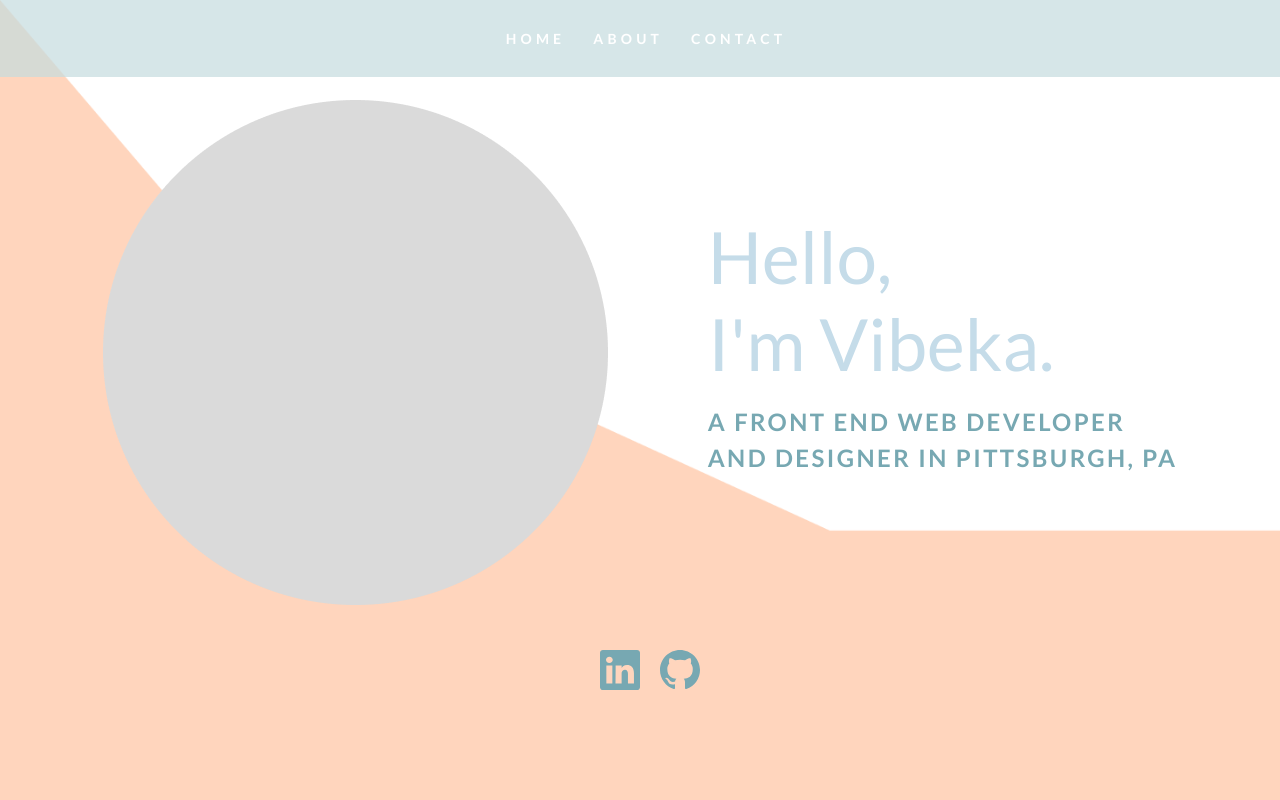
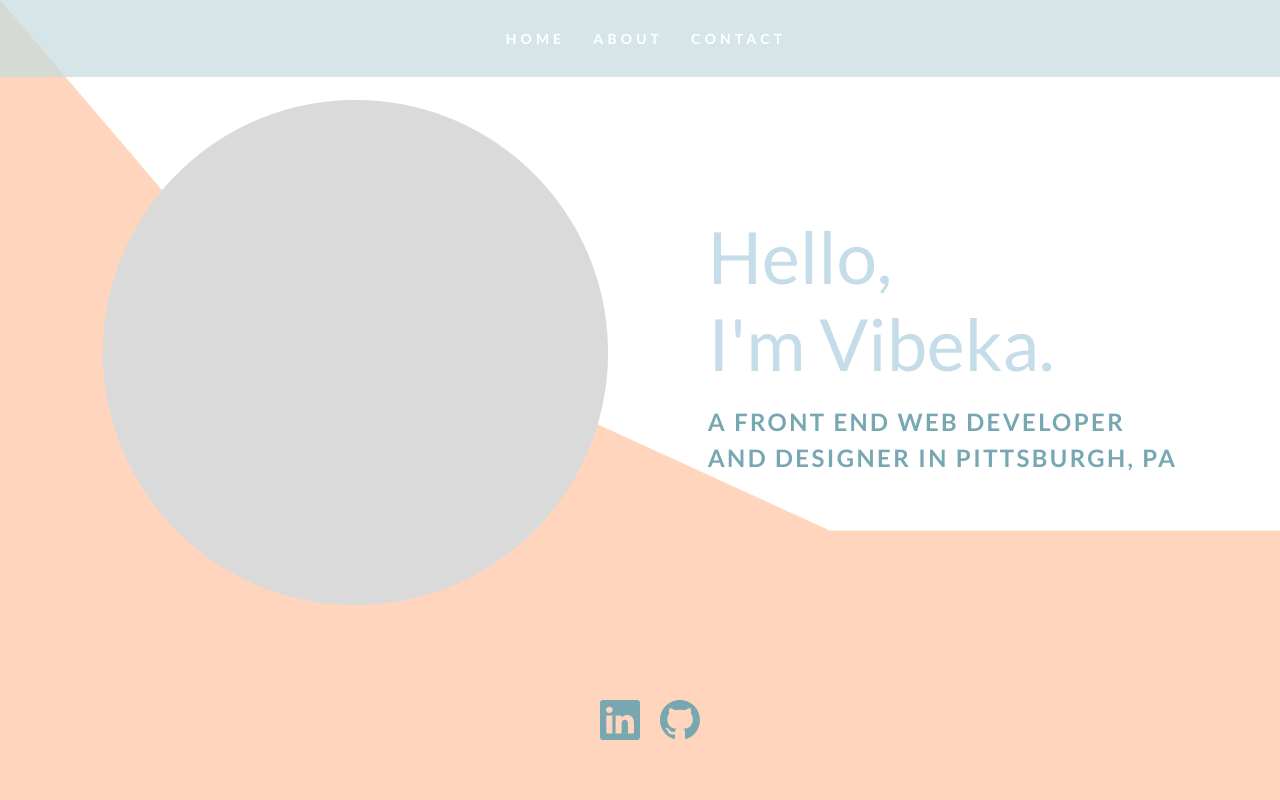
Before and after one commit to vzm5/vzm5.github.io, a plain HTML site: page index.html in a window 1280 px wide. Drawn offline with nearby package versions, Linux system fonts and the light colour scheme.

Commit message:
Repair footer but remove some responsive features

```diff
--- a/index.html
+++ b/index.html
@@ -38,16 +38,14 @@
     </div>
 
     <!--Footer-->
-    <footer class="footer fixed-bottom">
+    <div class="socials">
         <a href="http://linkedin.com/in/vzm5"> <svg xmlns="http://www.w3.org/2000/svg" width="40" height="40" fill="#77A8B2" class="bi bi-linkedin" viewBox="0 0 16 16">
             <path d="M0 1.146C0 .513.526 0 1.175 0h13.65C15.474 0 16 .513 16 1.146v13.708c0 .633-.526 1.146-1.175 1.146H1.175C.526 16 0 15.487 0 14.854V1.146zm4.943 12.248V6.169H2.542v7.225h2.401zm-1.2-8.212c.837 0 1.358-.554 1.358-1.248-.015-.709-.52-1.248-1.342-1.248-.822 0-1.359.54-1.359 1.248 0 .694.521 1.248 1.327 1.248h.016zm4.908 8.212V9.359c0-.216.016-.432.08-.586.173-.431.568-.878 1.232-.878.869 0 1.216.662 1.216 1.634v3.865h2.401V9.25c0-2.22-1.184-3.252-2.764-3.252-1.274 0-1.845.7-2.165 1.193v.025h-.016a5.54 5.54 0 0 1 .016-.025V6.169h-2.4c.03.678 0 7.225 0 7.225h2.4z"/>
         </svg></a>
            <a href="http://github.com/vzm5"> <svg xmlns="http://www.w3.org/2000/svg" width="40" height="40" fill="#77A8B2" class="bi bi-github" viewBox="0 0 16 16">
             <path d="M8 0C3.58 0 0 3.58 0 8c0 3.54 2.29 6.53 5.47 7.59.4.07.55-.17.55-.38 0-.19-.01-.82-.01-1.49-2.01.37-2.53-.49-2.69-.94-.09-.23-.48-.94-.82-1.13-.28-.15-.68-.52-.01-.53.63-.01 1.08.58 1.23.82.72 1.21 1.87.87 2.33.66.07-.52.28-.87.51-1.07-1.78-.2-3.64-.89-3.64-3.95 0-.87.31-1.59.82-2.15-.08-.2-.36-1.02.08-2.12 0 0 .67-.21 2.2.82.64-.18 1.32-.27 2-.27.68 0 1.36.09 2 .27 1.53-1.04 2.2-.82 2.2-.82.44 1.1.16 1.92.08 2.12.51.56.82 1.27.82 2.15 0 3.07-1.87 3.75-3.65 3.95.29.25.54.73.54 1.48 0 1.07-.01 1.93-.01 2.2 0 .21.15.46.55.38A8.012 8.012 0 0 0 16 8c0-4.42-3.58-8-8-8z"/>
         </svg></a>
-
-    </footer>
-
+    </div>
 
      <!--Bootstrap Bundle with Popper -->
      <script src="https://cdn.jsdelivr.net/npm/bootstrap@5.0.0-beta2/dist/js/bootstrap.bundle.min.js" integrity="sha384-b5kHyXgcpbZJO/tY9Ul7kGkf1S0CWuKcCD38l8YkeH8z8QjE0GmW1gYU5S9FOnJ0" crossorigin="anonymous"></script>
--- a/styles.css
+++ b/styles.css
@@ -8,6 +8,7 @@ body{
     background-color: whitesmoke;
     background: url(images/bg-1.png) no-repeat;
     background-size: cover;
+    background-position: top;
 }
 
 .navbar{
@@ -44,9 +45,6 @@ body{
     gap: 100px;
 
 }
-.ellipse-1{
-
-}
 
 h1{
     color: #C5DCE9;
@@ -64,22 +62,20 @@ h1{
     font-weight: 700;
 
 }
-/*Footer*/
-.footer{
-    height: 150px;
+/*Socials*/
+.socials{
     display: flex;
     justify-content: center;
-    background-color: #FFD5BD;
-    align-content: center;
-    bottom: `0px;
+    margin-top: -100px;
+
 }
 
 svg{
     margin-left: 20px;
 }
 
-
-/* Medium devices (landscape tablets, 768px and up) */
+/*
+/* Medium devices (landscape tablets, 768px and up)
 @media only screen and (max-width: 768px) {
     body{
         background-color: #fff;
@@ -119,9 +115,9 @@ svg{
         font-weight: 700;
 
     }
-    /*Footer*/
+    /*Footer
     .footer{
        display: none;
     }
-
+  */
 }
```
Also changed, not shown: images/Rectangle 20bg-shape1.svg (deleted).
